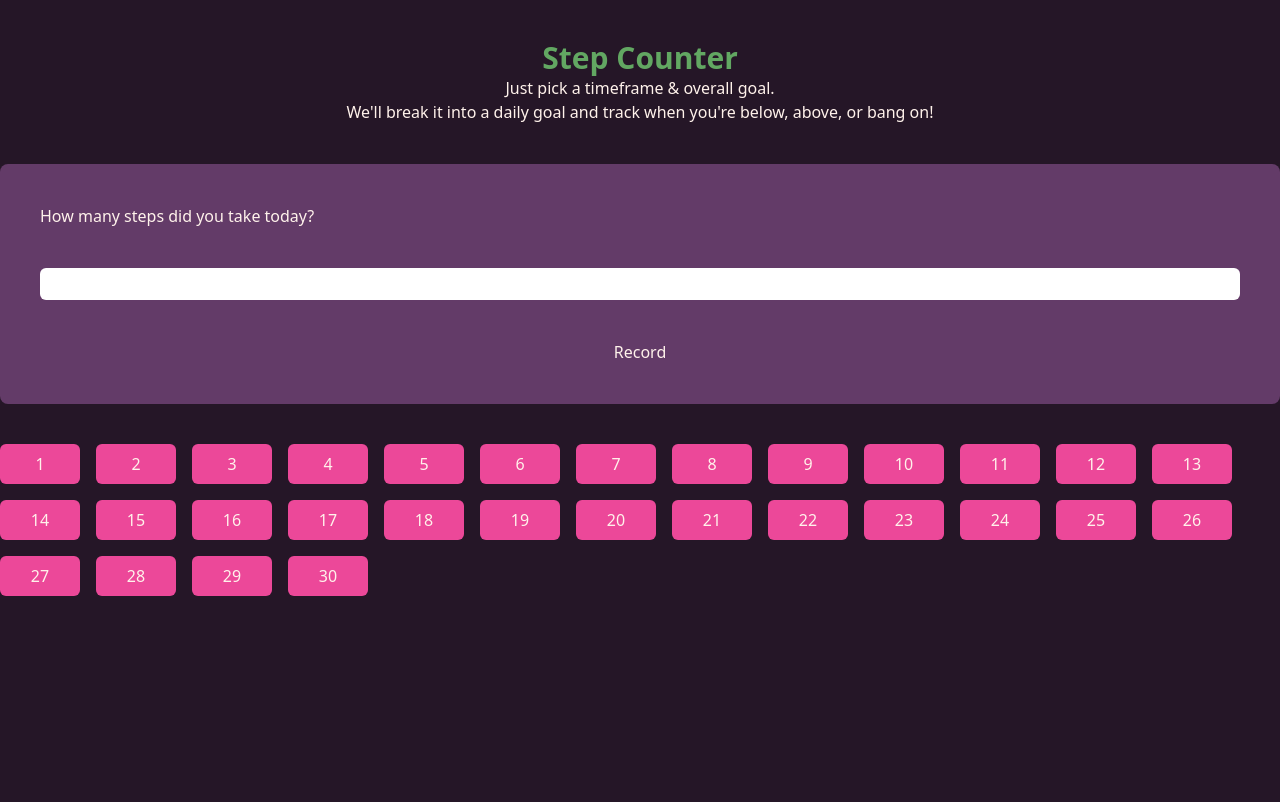
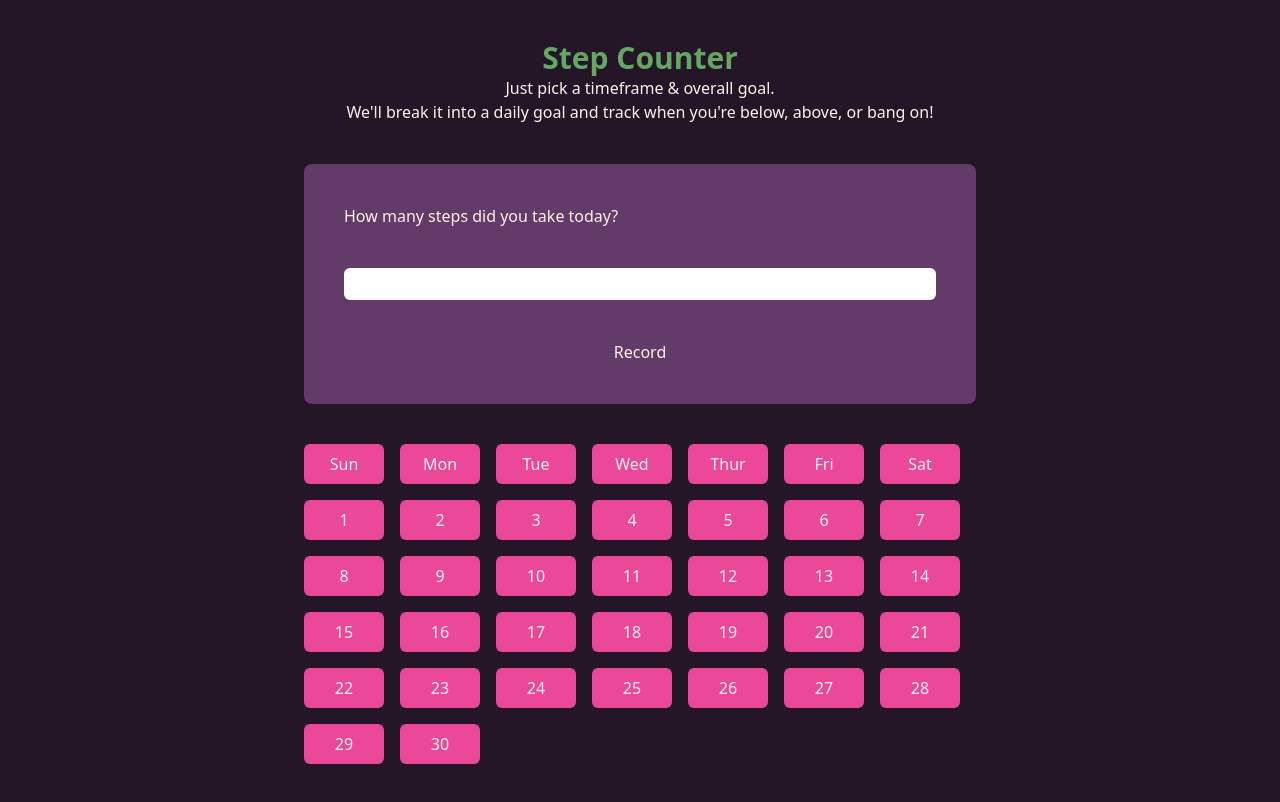
Before and after one commit to JoleneKearse/step-counter, a React (Vite) app: page / in a window 1280 px wide. Shown: the top 802 px of the page. Built offline with nearby package versions, Linux system fonts and the light colour scheme.

Commit message:
chore: add days to calendar

```diff
--- a/src/App.tsx
+++ b/src/App.tsx
@@ -1,16 +1,21 @@
 import { Calendar } from "./components/Calendar";
 import { Counter } from "./components/Counter";
 import { Title } from "./components/Title";
-import { getNumberOfDays } from "./Utils";
+import { getNumberOfDays, generateDays, dayArr } from "./Utils";
 
 function App() {
   const daysInMonth = getNumberOfDays(2024, 6);
+  const calendarArr = generateDays(daysInMonth);
 
   return (
     <>
       <Title />
       <Counter />
-      <Calendar daysInMonth={daysInMonth} />
+      <Calendar
+        dayArr={dayArr}
+        daysInMonth={daysInMonth}
+        calendarArr={calendarArr}
+      />
     </>
   );
 }
--- a/src/Utils.ts
+++ b/src/Utils.ts
@@ -1,4 +1,11 @@
-export function getNumberOfDays(month: number, year: number): number[] {
-  const numberOfDays = new Date(year, month, 0).getDate() - 1;
-  return Array.from({ length: numberOfDays }, (_, i) => i + 1)
+export function getNumberOfDays(month: number, year: number): number {
+  return new Date(year, month, 0).getDate() - 1;
+
 }
+
+export function generateDays(days: number): number[] {
+  return Array.from({ length: days }, (_, i) => i + 1)
+}
+
+
+export const dayArr = ["Sun", "Mon", "Tue", "Wed", "Thur", "Fri", "Sat"];
--- a/src/components/Calendar.tsx
+++ b/src/components/Calendar.tsx
@@ -1,12 +1,22 @@
 type CalendarProps = {
-  daysInMonth: number[],
+  dayArr: string[],
+  daysInMonth: number,
+  calendarArr: number[],
 }
-export function Calendar({ daysInMonth }: CalendarProps) {
+export function Calendar({ dayArr, daysInMonth, calendarArr }: CalendarProps) {
 
 
   return (
-    <section className="flex flex-wrap items-center justify-start gap-4 pr-4 mt-10 mr-4">
-      {daysInMonth.map(day => (
+    <section className="grid grid-cols-7 gap-4 pr-4 mt-10 grid-rows-8">
+      {dayArr.map(day => (
+        <div
+          key={day}
+          className="flex flex-col items-center justify-center w-20 px-4 py-2 bg-pink-500 rounded-md text-neutral-light"
+        >
+          {day}
+        </div>
+      ))}
+      {calendarArr.map(day => (
         <div
           key={day}
           className="flex flex-col items-center justify-center w-20 px-4 py-2 bg-pink-500 rounded-md"
```
